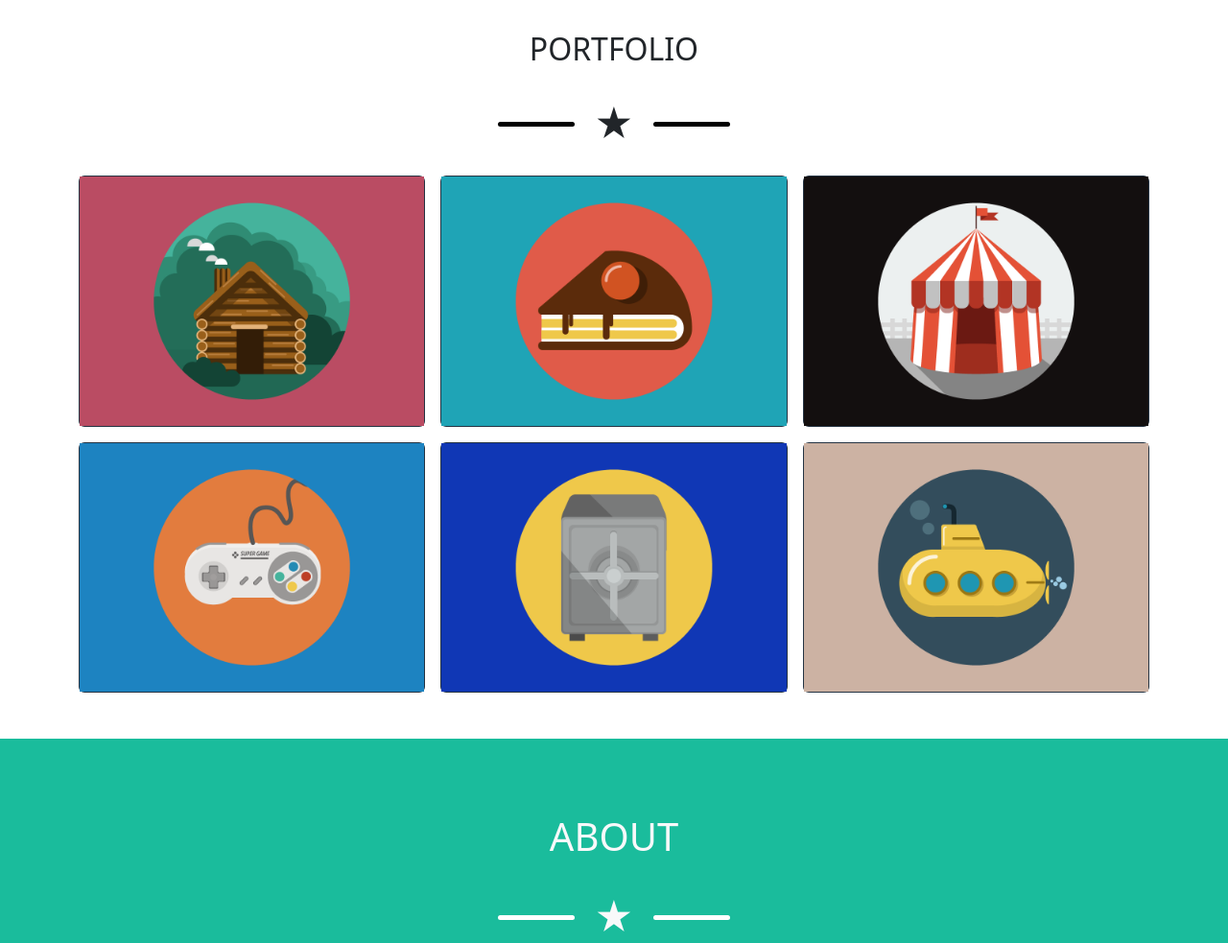
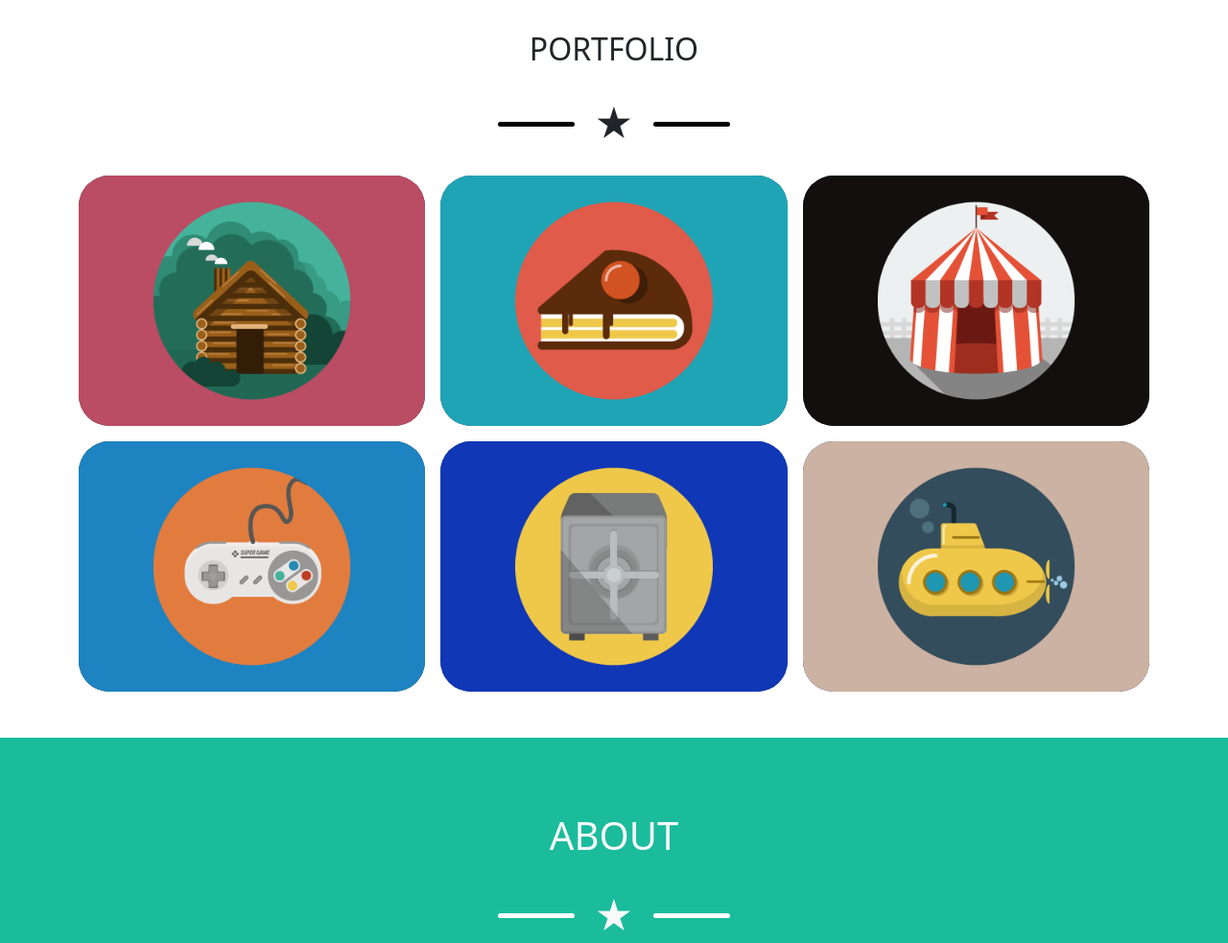
Before and after one commit to Gabr19/html-css-bootstrap-freelancer, a plain HTML site: page index.html in a window 1280 px wide. Shown: the part 819-1802 px from the top of the page at 96% size. Drawn offline with nearby package versions, Linux system fonts and the light colour scheme.

Commit message:
border radius su card

```diff
--- a/css/style.css
+++ b/css/style.css
@@ -14,12 +14,12 @@
 
 /* HEADER */
 
-
-
 #menu div{
     display: inline-block;
     margin: 0 var(--size);
 }
+
+/* main */
 
 #avatar{
     height: 300px;
@@ -47,7 +47,10 @@
     border: 0;
 }
 
+main .card{
+    border: none;
 
+}
 
 .card img{
     width: 100%;
--- a/index.html
+++ b/index.html
@@ -93,33 +93,33 @@
                 <!-- CARD -->
                 <div class="row row-cols-1 row-cols-md-2 row-cols-lg-3 g-3">
                     <div class="col-12 ">
-                        <div class="card bg-my-dark text-light text-center ">
-                            <img src="img/img/cabin.png" alt="">
+                        <div class="rounded-5 card bg-my-dark text-light text-center ">
+                            <img class="rounded-5" class="rounded-5" src="img/img/cabin.png" alt="">
                         </div>
                     </div>
                     <div class="col-12">
-                        <div class="card bg-my-dark text-light text-center">
-                            <img src="img/img/cake.png" alt="">
+                        <div class="rounded-5 card bg-my-dark text-light text-center">
+                            <img class="rounded-5" src="img/img/cake.png" alt="">
                         </div>
                     </div>
                     <div class="col-12">
-                        <div class="card bg-my-dark text-light text-center">
-                            <img src="img/img/circus.png" alt="">
+                        <div class="rounded-5 card bg-my-dark text-light text-center">
+                            <img class="rounded-5" src="img/img/circus.png" alt="">
                         </div>
                     </div>
                     <div class="col-12">
-                        <div class="card bg-my-dark text-light text-center">
-                            <img src="img/img/game.png" alt="">
+                        <div class="rounded-5 card bg-my-dark text-light text-center">
+                            <img class="rounded-5" src="img/img/game.png" alt="">
                         </div>
                     </div>
                     <div class="col-12">
-                        <div class="card bg-my-dark text-light text-center">
-                            <img src="img/img/safe.png" alt="">
+                        <div class="rounded-5 card bg-my-dark text-light text-center">
+                            <img class="rounded-5" src="img/img/safe.png" alt="">
                         </div>
                     </div>
                     <div class="col-12">
-                        <div class="card bg-my-dark text-light text-center">
-                            <img src="img/img/submarine.png" alt="">
+                        <div class="rounded-5 card bg-my-dark text-light text-center">
+                            <img class="rounded-5" src="img/img/submarine.png" alt="">
                         </div>
                     </div>
                 </div>
```
